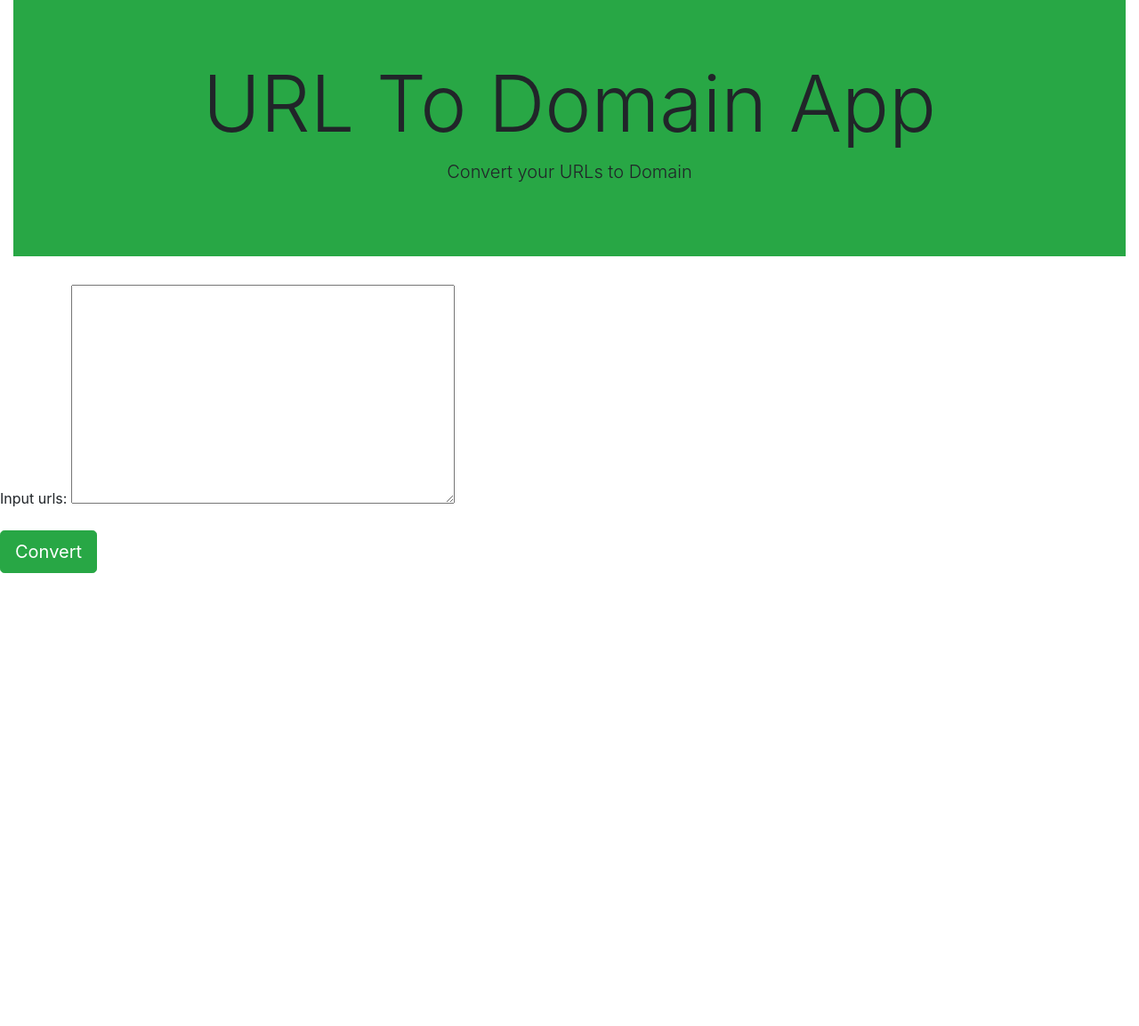
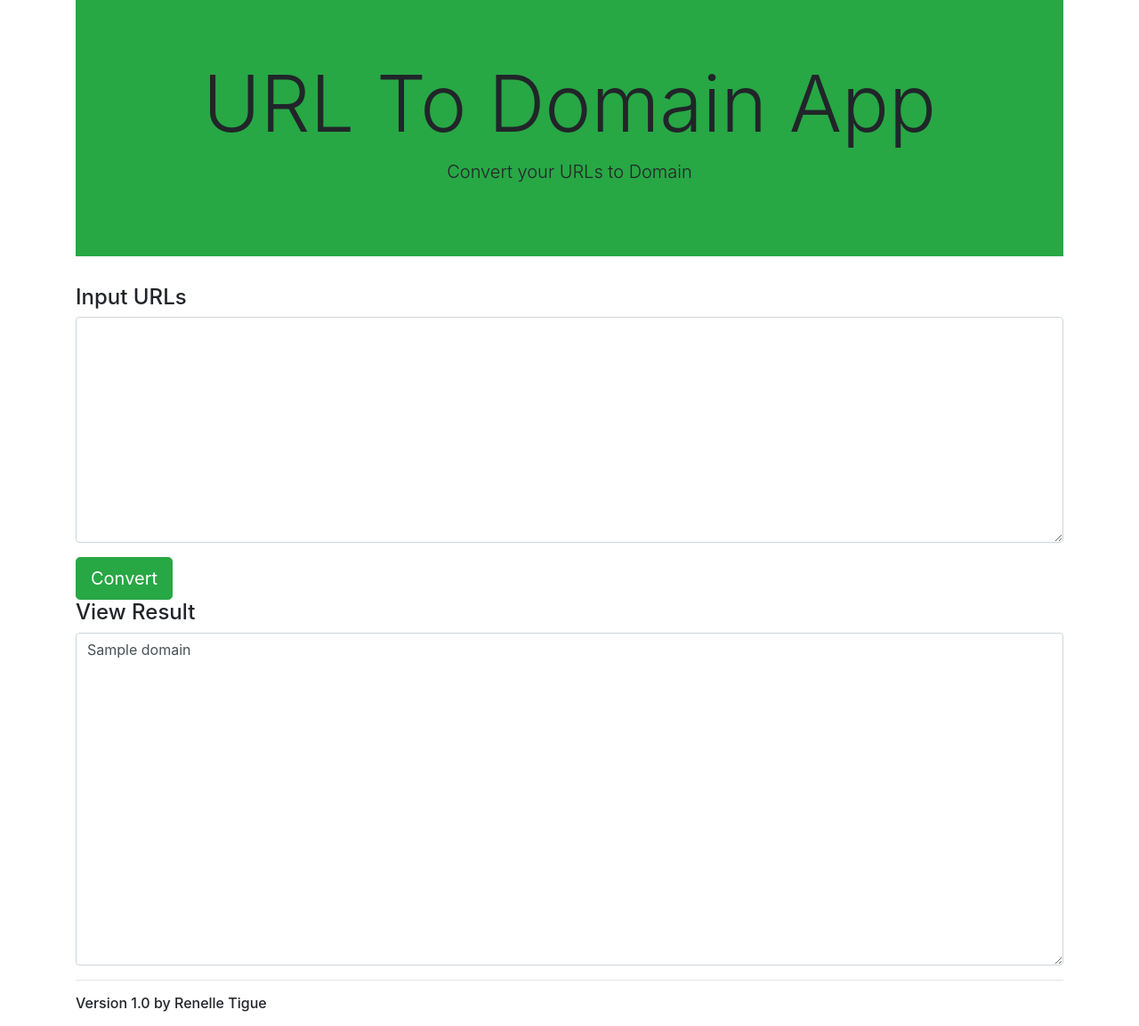
Before and after one commit to TechRenT/filter-app, a Django app: template filters/templates/filters/url_to_domain.html in a window 1280 px wide. Shown: the whole page at 89% size. Before the commit the page ends 644 px from the top, so only its background shows below. Run offline with Django 3.2, Linux system fonts and the light colour scheme; tables that the repository leaves empty hold one stand-in row (values such as "Sample post"); the template is opened without the code that fills it: values that come from a table or form of the project are taken from there, most other values are stand-ins (such as "Sample title", 1, 10 or a date in 2020); some libraries are stand-ins or nearby versions.

Commit message:
URL to domain feature is now fully functional

```diff
--- a/filters/templates/filters/url_to_domain.html
+++ b/filters/templates/filters/url_to_domain.html
@@ -1,21 +1,41 @@
 {% extends "filters/layout.html" %}
+{% load widget_tweaks %}
 
 {% block title %}URL To Domain{% endblock %}
 
 {% block content %}
-    <div class="container-fluid">
-      <div class="jumbotron jumbotron-fluid bg-success">
-        <div class="container text-sm-center">
-          <h2 class="display-2">URL To Domain App</h2>
-          <p class="lead">Convert your URLs to Domain</p>
+    <div class="container text-xs-center">
+        <div class="jumbotron jumbotron-fluid bg-success">
+            <div class="container text-sm-center">
+                <h2 class="display-2">URL To Domain App</h2>
+                <p class="lead">Convert your URLs to Domain</p>
+            </div>
         </div>
-      </div>
-      <div class="row">
         <form action="" method="POST">
-            {{ form.as_p }}
+            {% for hidden in form.hidden_fields %}
+                {{ hidden }}
+            {% endfor %}
+
+            <h4 class="m-b-2">Input URLs</h4>
+            {% for field in form.visible_fields %}
+                <div class="form-group">
+                    {{ field|add_class:'form-control' }}
+                    {#<textarea class="form-control" id="inputurl" rows="15"></textarea>#}
+                </div>
+            {% endfor %}
             {% csrf_token %}
             <input type="submit" value="Convert" class="btn btn-success btn-lg">
         </form>
-      </div>
+        {% if domain_list %}
+            <h4 class="m-t-2">View Result</h4>
+            <form>
+                <div class="form-group">
+                    <textarea class="form-control m-t-2" name="result" rows="15">{% for domain in domain_list %}
+{{ domain }}{% endfor %}</textarea>
+                <div>
+            </form>
+        {% endif %}
+        <hr class="m-t-3">
+        <h6>Version 1.0 by Renelle Tigue</h6>
     </div>
 {% endblock %}
```
Also changed, not shown: filters/views.py (+12 -2 lines).
